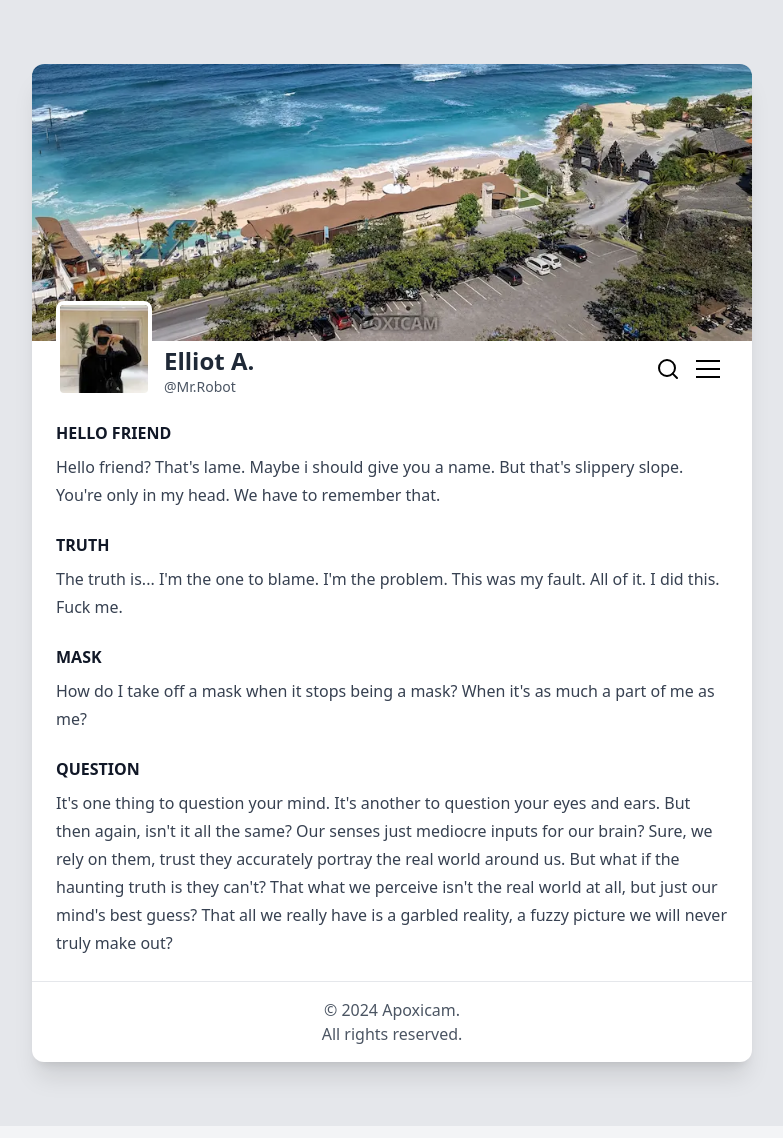
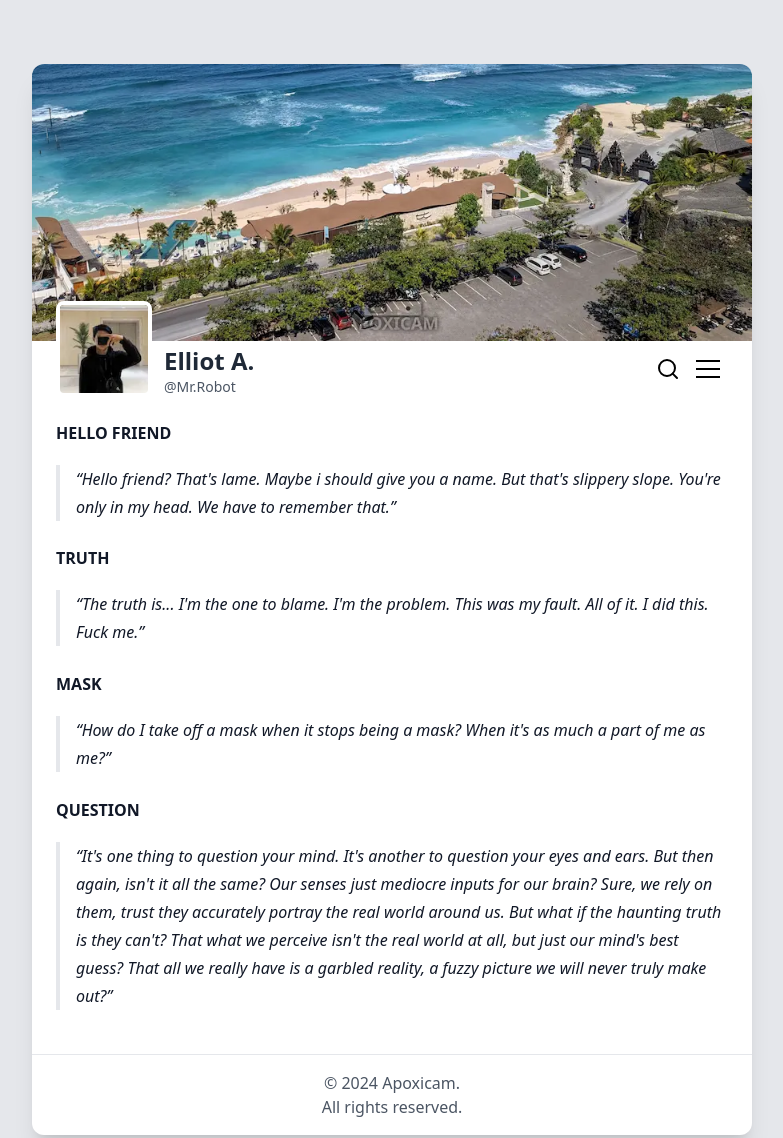
Before and after one commit to sira313/TWCARTY, an Eleventy site: page site/index.md in a window 1280 px wide. Shown: the top 1138 px of the page, without its empty margins (248-1031 px from the left). Built offline with nearby package versions, Linux system fonts and the light colour scheme; Eleventy itself is replaced by a stand-in of ours; files that its build step writes are made by us from their sources.

Commit message:
Update index.md

```diff
--- a/site/index.md
+++ b/site/index.md
@@ -10,16 +10,16 @@ profile: /assets/index/profile.webp
 
 #### HELLO FRIEND
 
-Hello friend? That's lame. Maybe i should give you a name. But that's slippery slope. You're only in my head. We have to remember that.
+>Hello friend? That's lame. Maybe i should give you a name. But that's slippery slope. You're only in my head. We have to remember that.
 
 #### TRUTH
 
-The truth is... I'm the one to blame. I'm the problem. This was my fault. All of it. I did this. Fuck me.
+>The truth is... I'm the one to blame. I'm the problem. This was my fault. All of it. I did this. Fuck me.
 
 #### MASK
 
-How do I take off a mask when it stops being a mask? When it's as much a part of me as me?
+>How do I take off a mask when it stops being a mask? When it's as much a part of me as me?
 
 #### QUESTION
 
-It's one thing to question your mind. It's another to question your eyes and ears. But then again, isn't it all the same? Our senses just mediocre inputs for our brain? Sure, we rely on them, trust they accurately portray the real world around us. But what if the haunting truth is they can't? That what we perceive isn't the real world at all, but just our mind's best guess? That all we really have is a garbled reality, a fuzzy picture we will never truly make out?
+>It's one thing to question your mind. It's another to question your eyes and ears. But then again, isn't it all the same? Our senses just mediocre inputs for our brain? Sure, we rely on them, trust they accurately portray the real world around us. But what if the haunting truth is they can't? That what we perceive isn't the real world at all, but just our mind's best guess? That all we really have is a garbled reality, a fuzzy picture we will never truly make out?
```
